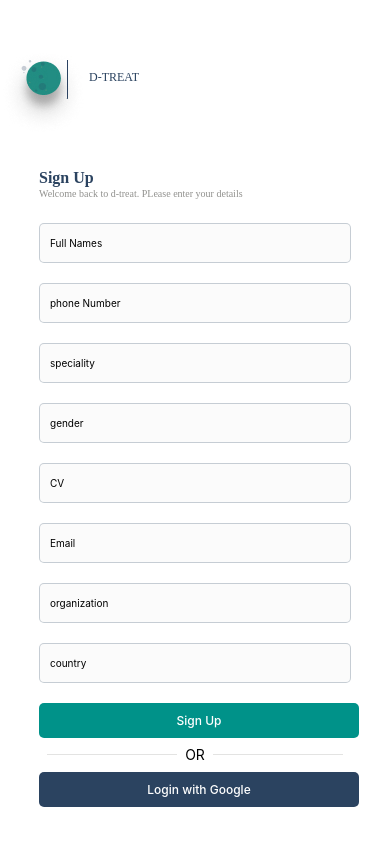
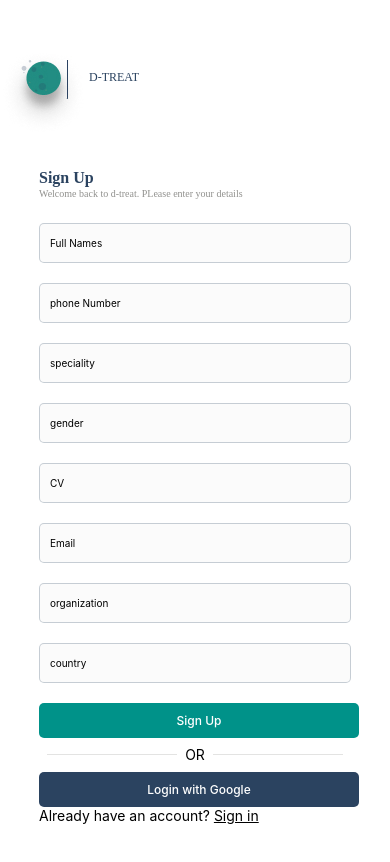
Before and after one commit to d-treat/Mobile_App, a React Native app: screen /signup in a window 390 px wide. Shown: the top 862 px of the page. Built offline with nearby package versions, Linux system fonts and the light colour scheme.

Commit message:
add: navigation

```diff
--- a/App.tsx
+++ b/App.tsx
@@ -2,13 +2,22 @@ import { StatusBar } from 'expo-status-bar';
 import { StyleSheet,View, Text, SafeAreaView,TextInput,Image } from 'react-native';
 import LoginPage from './pages/Login';
 import SignupPage from './pages/SignUp';
-// import RequestPart from './components/requestPart';
+import { NavigationContainer } from '@react-navigation/native';
+import { createStackNavigator } from '@react-navigation/stack';
+
+import RequestPart from './components/requestPart';
+const Stack = createStackNavigator();
 export default function App() {
   return (
     <View style={styles.container}>
-      {/* <LoginPage></LoginPage> */}
-      <SignupPage></SignupPage>
-      {/* <RequestPart></RequestPart> */}
+      <NavigationContainer>
+      <Stack.Navigator>
+      <Stack.Screen name="signup" component={SignupPage} options={{ headerShown: false }}/>
+        <Stack.Screen name="request" component={RequestPart} options={{ headerShown: false }} />
+        <Stack.Screen name="login" component={LoginPage} options={{ headerShown: false }} />
+
+      </Stack.Navigator>
+    </NavigationContainer>
       <StatusBar  backgroundColor="#2B4360" />
     </View>
   );
--- a/pages/SignUp.tsx
+++ b/pages/SignUp.tsx
@@ -2,11 +2,11 @@ import { StatusBar } from "expo-status-bar";
 import React, {useState} from "react";
 import Button from '../components/Button';
 import Logo from '../components/logo';
-import { Text, View,TextInput,Image,TouchableHighlight} from 'react-native';
+import { Text, View,TextInput,Image,TouchableHighlight, TouchableOpacity} from 'react-native';
 import {styles} from '../styles/styles';
 import axios from "axios";
 
-export default function SignupPage(){
+export default function SignupPage({navigation}: any){
     const [names, setNames] = useState('');
     const [number, setNumbers] = useState('');
     const [email, setEmail] = useState('');
@@ -41,6 +41,7 @@ export default function SignupPage(){
     };
     const handleSubmit = () => {
         console.log("submitting the form");
+        console.log(names);
         setNames('');
         setNumbers('');
         setEmail('');
@@ -50,6 +51,9 @@ export default function SignupPage(){
         setGender('');
         setOrganization('');
     }
+    const handleNavigation = () => {
+        navigation.navigate('login');
+      };
     return(
         <View style={styles.container}>
             <Logo></Logo>
@@ -112,6 +116,12 @@ export default function SignupPage(){
                         <Image source={require('../assets/Line.png')}/>
                     </View>
                 <Button title="Login with Google"></Button>
+                <Text>
+                Already have an account?{' '}
+                <TouchableOpacity onPress={handleNavigation}>
+                <Text style={{ textDecorationLine: 'underline' }}>Sign in</Text>
+                </TouchableOpacity>
+                </Text>
                 </View>
             </View>
         </View>
```
